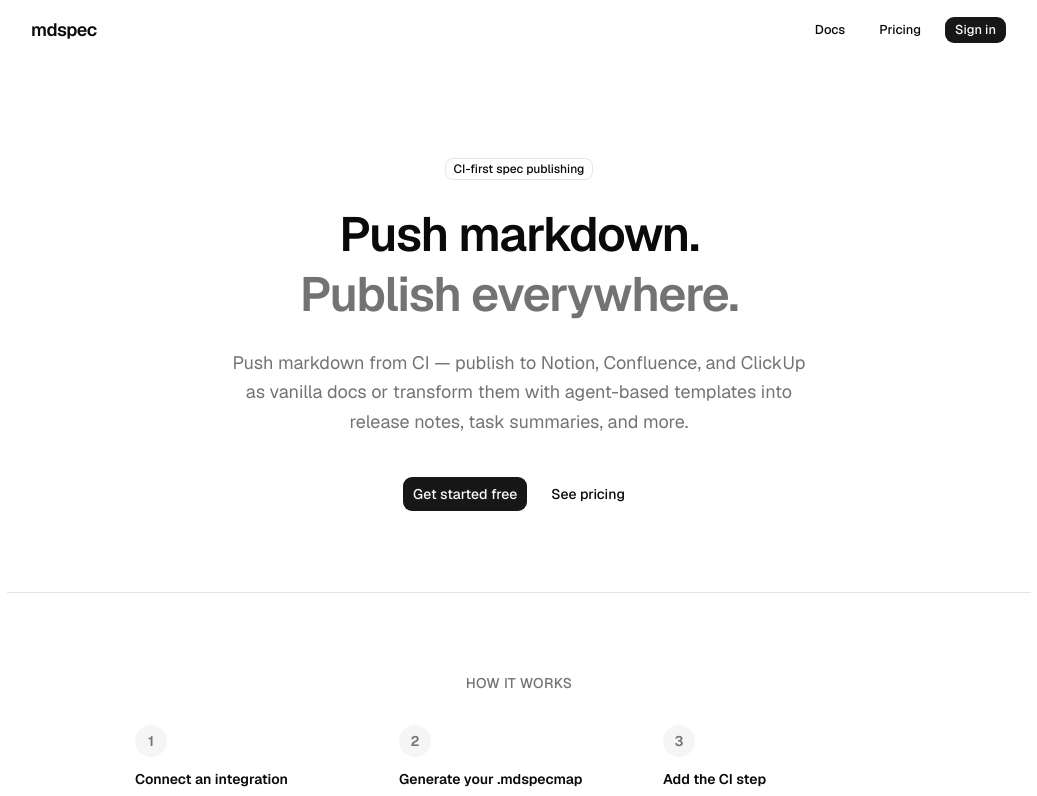
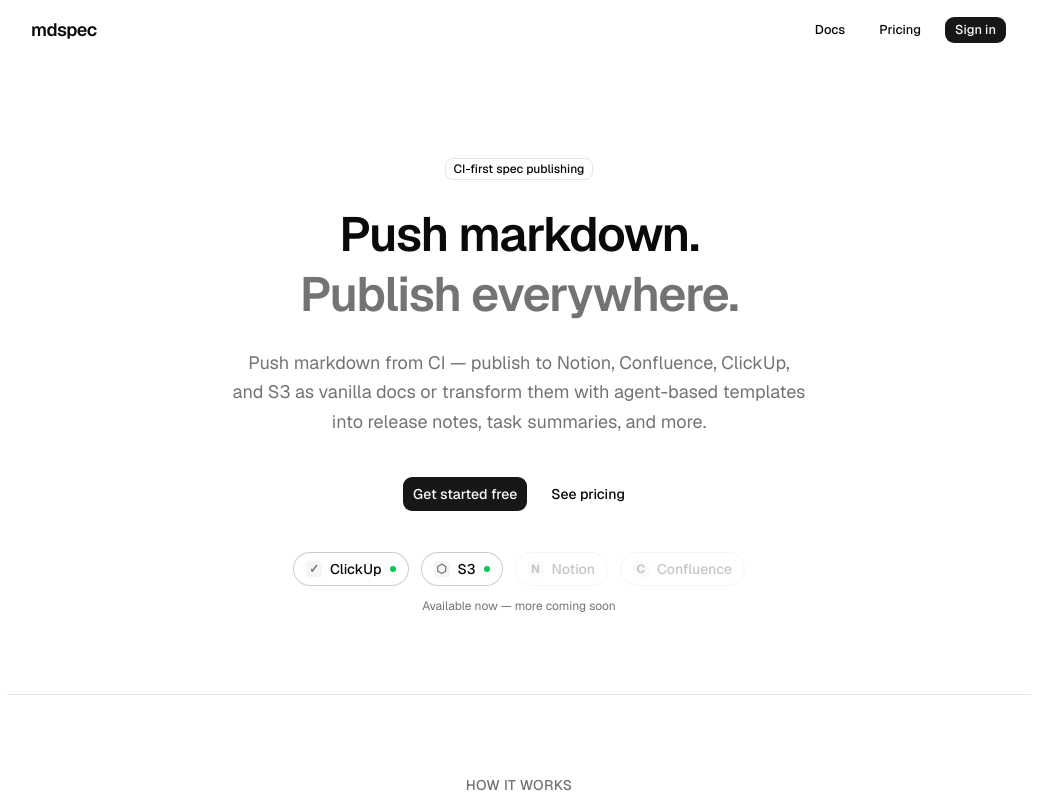
Before and after one commit to mohzameer/mdspecr2, a Next.js app in the folder apps/web/: page / in a window 1280 px wide. Shown: the top 796 px of the page, without its empty margins (121-1158 px from the left). Built offline with nearby package versions, Linux system fonts and the light colour scheme.

Commit message:
Update the landing edits

```diff
--- a/apps/web/app/page.tsx
+++ b/apps/web/app/page.tsx
@@ -32,7 +32,7 @@
           <span className="text-muted-foreground">Publish everywhere.</span>
         </h1>
         <p className="mt-6 text-lg text-muted-foreground max-w-xl mx-auto leading-relaxed">
-          Push markdown from CI — publish to Notion, Confluence, and ClickUp as vanilla docs or transform them with agent-based templates into release notes, task summaries, and more.
+          Push markdown from CI — publish to Notion, Confluence, ClickUp, and S3 as vanilla docs or transform them with agent-based templates into release notes, task summaries, and more.
         </p>
         <div className="mt-10 flex items-center justify-center gap-3">
           <Link href="/login?next=/onboarding" className={buttonVariants({ size: 'lg' })}>
@@ -42,6 +42,15 @@
             See pricing
           </Link>
         </div>
+
+        {/* Integration badges */}
+        <div className="mt-10 flex items-center justify-center gap-3 flex-wrap">
+          <IntegrationBadge label="ClickUp" icon="✓" active />
+          <IntegrationBadge label="S3" icon="⬡" active />
+          <IntegrationBadge label="Notion" icon="N" />
+          <IntegrationBadge label="Confluence" icon="C" />
+        </div>
+        <p className="mt-3 text-xs text-muted-foreground">Available now — more coming soon</p>
       </section>
 
       <Separator className="max-w-5xl mx-auto" />
@@ -51,7 +60,7 @@
         <div className="max-w-3xl mx-auto">
           <p className="text-sm font-medium text-muted-foreground uppercase tracking-wide mb-8 text-center">How it works</p>
           <div className="grid sm:grid-cols-3 gap-6">
-            <Step number="1" title="Connect an integration" description="Sign up, create a project, connect Notion, Confluence, or ClickUp. Set up aliases that map names to target pages." />
+            <Step number="1" title="Connect an integration" description="Sign up, create a project, connect Notion, Confluence, ClickUp, or S3. Set up aliases that map names to target pages." />
             <Step number="2" title="Generate your .mdspecmap" description="Use the dashboard map builder to configure folder-to-integration mappings, then download the generated .mdspecmap and drop it in your repo root." />
             <Step number="3" title="Add the CI step" description="One line in your GitHub Actions workflow. Every push to main syncs changed specs." />
           </div>
@@ -191,6 +200,22 @@
   )
 }
 
+function IntegrationBadge({ label, icon, active }: { label: string; icon: string; active?: boolean }) {
+  return (
+    <div className={`flex items-center gap-2 rounded-full border px-3 py-1.5 text-sm font-medium transition-colors ${
+      active
+        ? 'border-foreground/20 bg-background text-foreground'
+        : 'border-border bg-background text-muted-foreground opacity-40'
+    }`}>
+      <span className="text-xs font-bold w-4 h-4 flex items-center justify-center rounded bg-muted text-muted-foreground">
+        {icon}
+      </span>
+      {label}
+      {active && <span className="w-1.5 h-1.5 rounded-full bg-green-500" />}
+    </div>
+  )
+}
+
 function Feature({ title, description }: { title: string; description: string }) {
   return (
     <Card>
```
